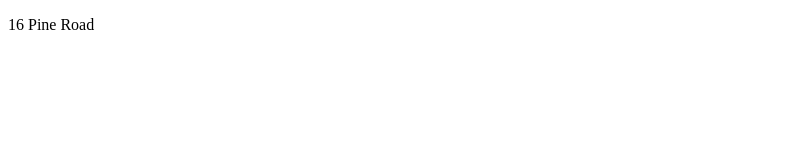
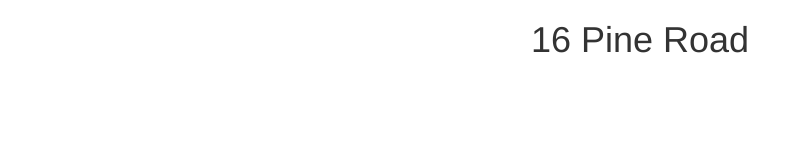
Before and after one commit to 16pineroad/16pineroad.github.io, a plain HTML site: page index.html in a window 1280 px wide. Shown: the whole page, without its empty margins (0-801 px from the left). Drawn offline with nearby package versions, Linux system fonts and the light colour scheme.

Commit message:
add bootstrap assets

```diff
--- a/index.html
+++ b/index.html
@@ -1,11 +1,30 @@
 <!DOCTYPE html>
 <html lang="en">
+
 <head>
   <meta charset="UTF-8">
   <meta name="viewport" content="width=device-width, initial-scale=1.0, maximum-scale=1.0">
   <title>16 Pine Road</title>
+  <!-- CSS -->
+  <link rel="stylesheet" href="https://maxcdn.bootstrapcdn.com/bootstrap/3.3.5/css/bootstrap.min.css">
+  <link rel="stylesheet" href="https://maxcdn.bootstrapcdn.com/bootstrap/3.3.5/css/bootstrap-theme.min.css">
+  <!--/CSS -->
 </head>
+
 <body>
-  <p>16 Pine Road</p>
+  <div class="container-fluid">
+    <div class="row">
+      <div class="col-xs-12">
+        <h1 class="text-center">16 Pine Road</h1>
+      </div>
+    </div>
+  </div>
+
+
+
+
+  <!-- JavaScript -->
+  <script src="https://maxcdn.bootstrapcdn.com/bootstrap/3.3.5/js/bootstrap.min.js"></script>
 </body>
+
 </html>
```
